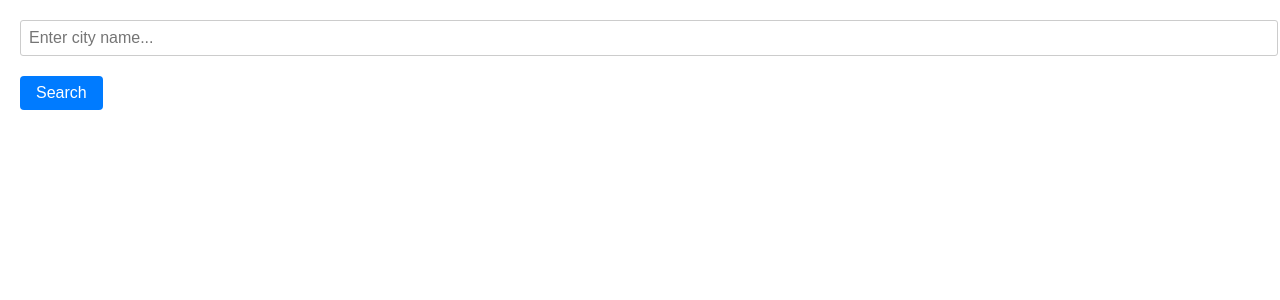
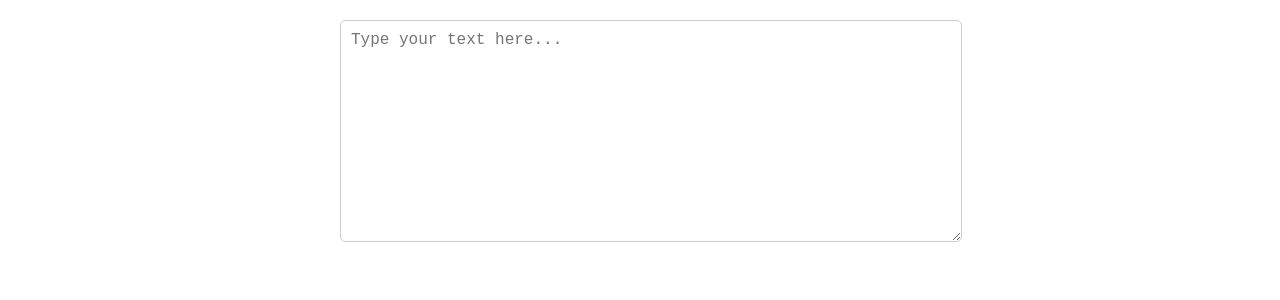
Before and after one commit to johnrichardjori/flag, a React (Create React App) app: page / in a window 1280 px wide. Shown: the top 300 px of the page. Built offline with nearby package versions, Linux system fonts and the light colour scheme.

Commit message:
Message saved

```diff
--- /dev/null
+++ b/src/Xspellcheck/Xspell.css
@@ -0,0 +1,21 @@
+.spellcheck-container {
+  margin: 20px auto;
+  width: 80%;
+  max-width: 600px;
+}
+
+.spellcheck-textarea {
+  width: 100%;
+  height: 200px;
+  padding: 10px;
+  border: 1px solid #ccc;
+  border-radius: 5px;
+  font-size: 16px;
+  resize: vertical;
+}
+
+.correction-message {
+  margin-top: 10px;
+  font-style: italic;
+  color: #666;
+}
--- /dev/null
+++ b/src/Xspellcheck/Xspell.js
@@ -0,0 +1,42 @@
+import React, { useState, useEffect } from 'react';
+import './Xspell.css';
+
+const customDictionary = {
+  teh: "the",
+  wrok: "work",
+  fot: "for",
+  exampl: "example"
+};
+
+const XSpellCheck = () => {
+  const [text, setText] = useState('');
+  const [correction, setCorrection] = useState('');
+
+  useEffect(() => {
+    const words = text.split(' ');
+    let correctionSuggestion = '';
+    for (const word of words) {
+      if (customDictionary[word.toLowerCase()]) {
+        correctionSuggestion = `Did you mean: ${customDictionary[word.toLowerCase()]}?`;
+        break;
+      }
+    }
+    setCorrection(correctionSuggestion);
+  }, [text]);
+
+  return (
+    <div className="spellcheck-container">
+      <textarea
+        className="spellcheck-textarea"
+        value={text}
+        onChange={(e) => setText(e.target.value)}
+        rows={6}
+        cols={50}
+        placeholder="Type your text here..."
+      />
+      <p className="correction-message">{correction}</p>
+    </div>
+  );
+};
+
+export default XSpellCheck;
--- a/src/index.js
+++ b/src/index.js
@@ -13,11 +13,12 @@ import XLogin from "./Xlogin/Xlogin";
 import Countrysearch from "./Xcountry/Countrysearch";
 import Counterclass from "./Counterclass/Counterclass";
 import Weatherapp from "./Weather/Weatherapp";
+import XSpellCheck from "./Xspellcheck/Xspell";
 
 const root = ReactDOM.createRoot(document.getElementById("root"));
 root.render(
   <React.StrictMode>
-    <Weatherapp />
+    <XSpellCheck />
   </React.StrictMode>
 );
 
```
